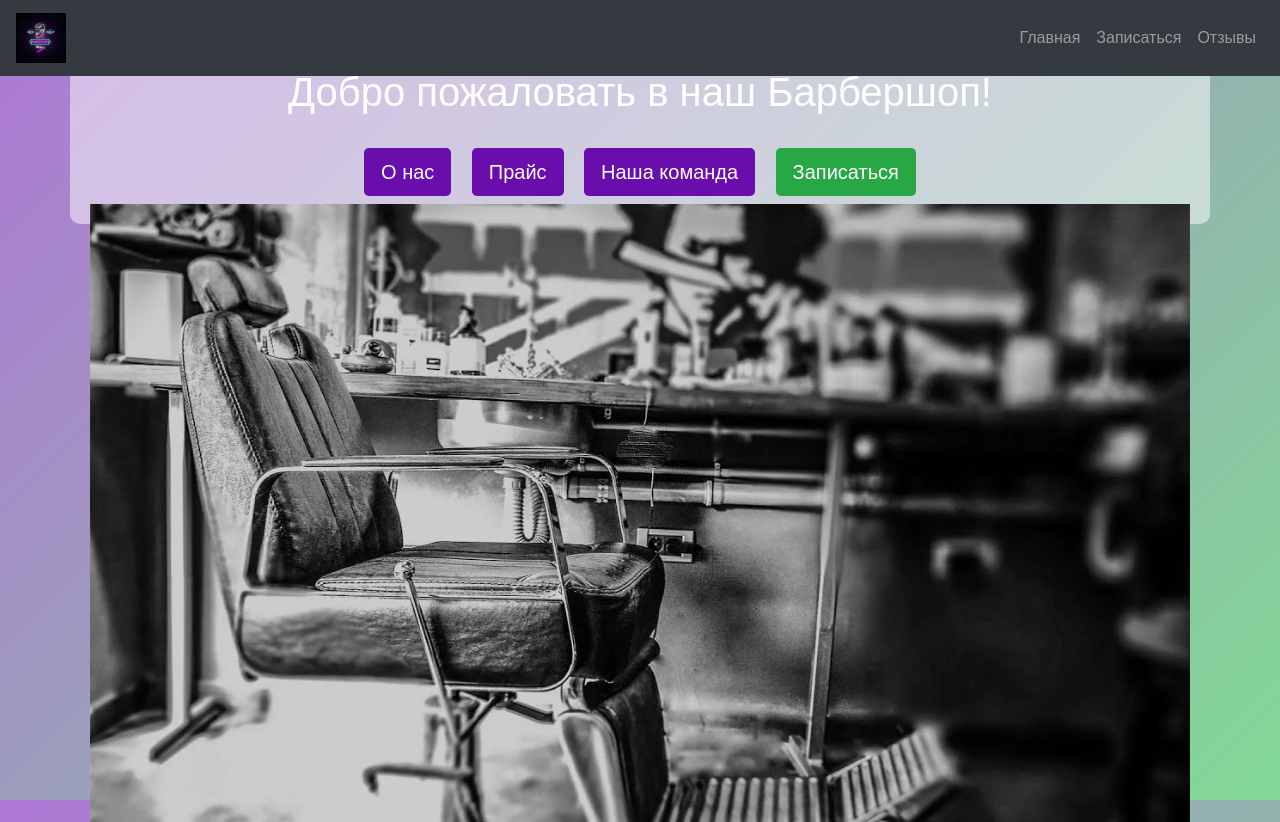
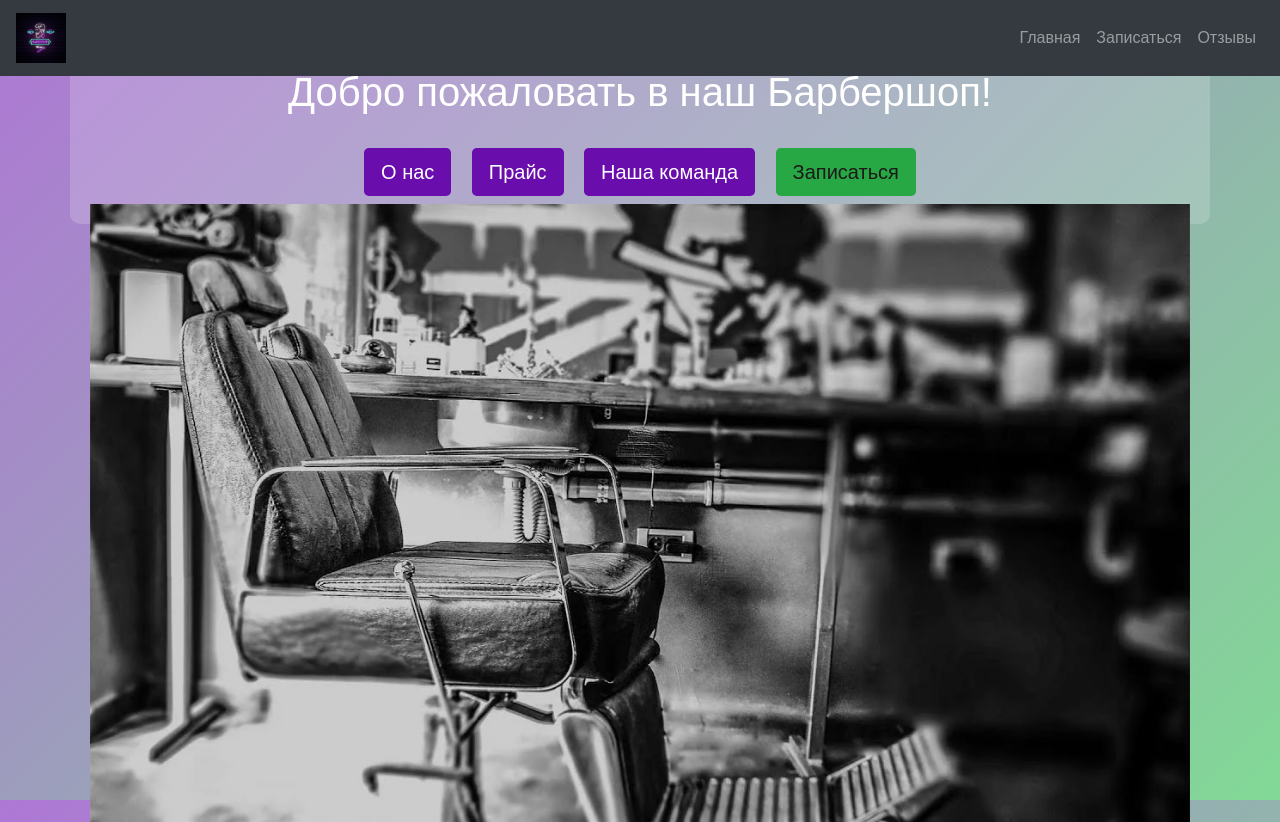
Before and after one commit to Nataliya422/Barbershop, a Django app: page / in a window 1280 px wide. Shown: the top 822 px of the page. Run offline with Django 5.2, Linux system fonts and the light colour scheme; some libraries are stand-ins or nearby versions.

Commit message:
доработка стиля

```diff
--- a/static/css/styles.css
+++ b/static/css/styles.css
@@ -21,11 +21,11 @@ body {
 
 .btn-green {
     background-color: #28a745; /* Зеленый цвет */
-    color: white;
+    color: rgb(28, 25, 25);
 }
 
 .container {
-    background-color: rgba(255, 255, 255, 0.499); /* Полупрозрачный белый фон для контейнера */
+    background-color: rgba(255, 255, 255, 0.178); /* Полупрозрачный белый фон для контейнера */
     padding: 20px;
     border-radius: 10px;
 }
@@ -35,7 +35,7 @@ body {
     display: inline-block; /* Делает ссылку блочным элементом */
     padding: 10px 15px; /* Добавляем отступы, чтобы выглядеть как кнопка */
     background-color: #6a0dad; /* Основной цвет */
-    color: white; /* Цвет текста */
+    color: rgb(26, 21, 21); /* Цвет текста */
     border-radius: 5px; /* Закругленные углы */
     text-decoration: none; /* Убираем подчеркивание */
 }
```
Also changed, not shown: booking/apps.py (line endings or trailing spaces), db.sqlite3, 1 other file.
